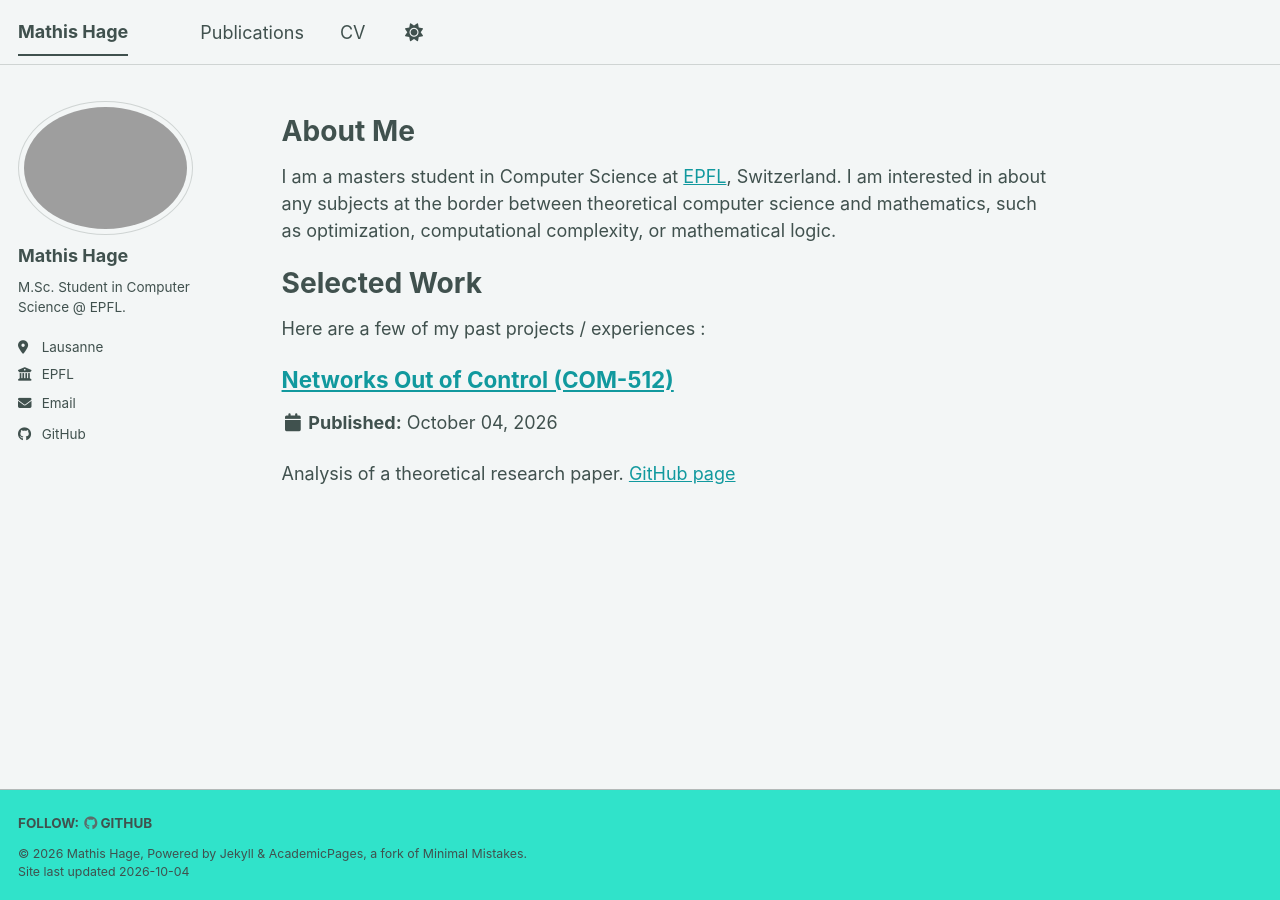
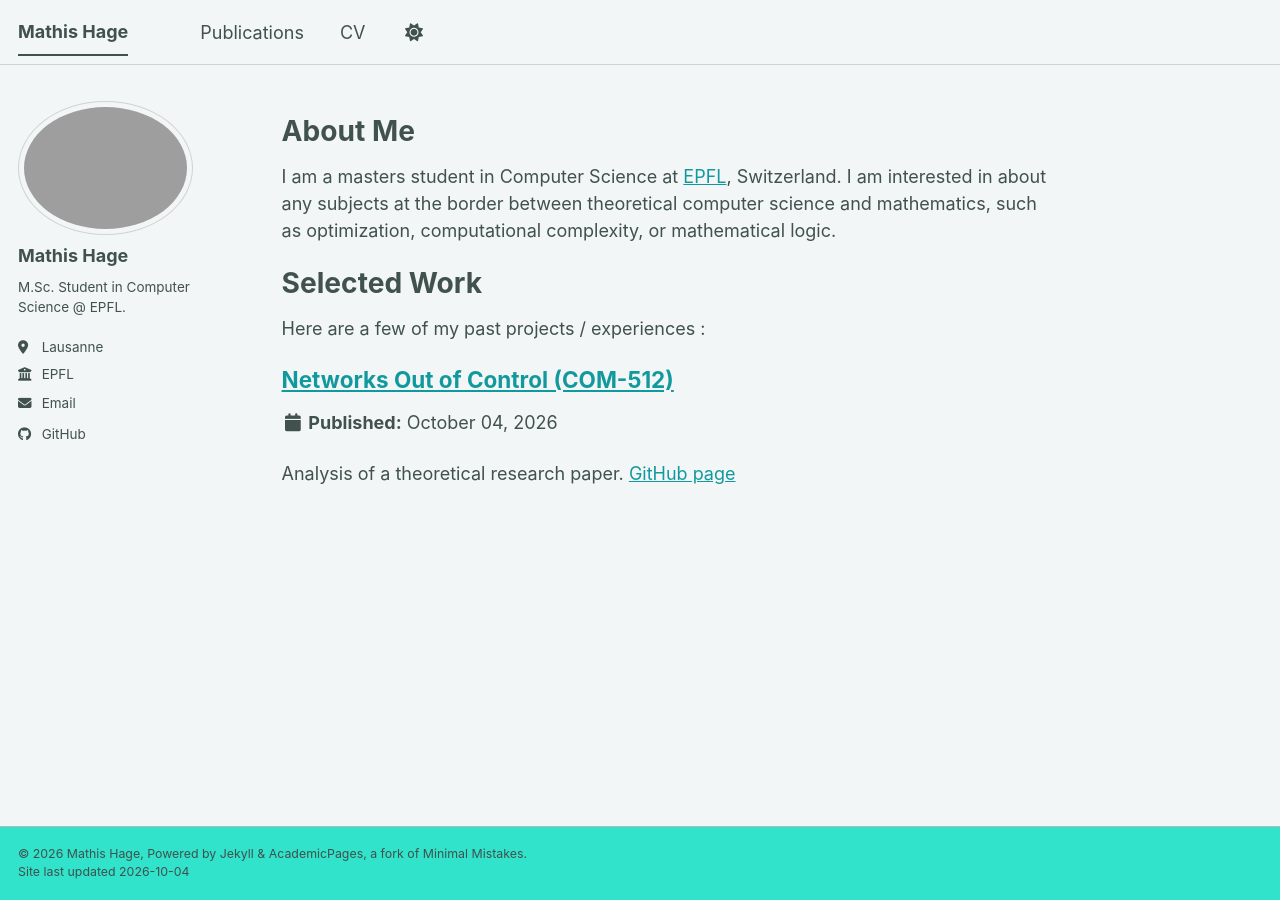
Before and after one commit to MathisHage/MathisHage.github.io, a Jekyll site: the page built from _pages/about.md, in a window 1280 px wide. Built offline with Jekyll 4.4.1, drawn with Linux system fonts in a browser that asks for light colours; a style sheet for code colours, icons or effects is not loaded.

```diff
--- a/_includes/footer.html
+++ b/_includes/footer.html
@@ -1,20 +1,4 @@
 {% include base_path %}
-
-{% if site.author.github or site.author.bitbucket or site.atom_feed.hide != true %}
-<div class="page__footer-follow">
-  <ul class="social-icons">
-    {% if site.data.ui-text[site.locale].follow_label %}
-      <li><strong>{{ site.data.ui-text[site.locale].follow_label }}</strong></li>
-    {% endif %}
-    {% if site.author.github %}
-      <li><a href="https://github.com/{{ site.author.github }}"><i class="fab fa-github" aria-hidden="true"></i> GitHub</a></li>
-    {% endif %}
-    {% if site.author.bitbucket %}
-      <li><a href="https://bitbucket.org/{{ site.author.bitbucket }}"><i class="fab fa-bitbucket" aria-hidden="true"></i> Bitbucket</a></li>
-    {% endif %}
-  </ul>
-</div>
-{% endif %}
 
 <div class="page__footer-copyright">
   &copy; {{ site.time | date: '%Y' }} {{ site.name | default: site.title }}, {{ site.data.ui-text[site.locale].powered_by | default: "Powered by" }} <a href="https://jekyllrb.com" rel="nofollow">Jekyll</a> &amp; <a href="https://github.com/academicpages/academicpages.github.io">AcademicPages</a>, a fork of <a href="https://mademistakes.com/work/minimal-mistakes-jekyll-theme/" rel="nofollow">Minimal Mistakes</a>.<br />
```
Also changed, not shown: 1 other file.
